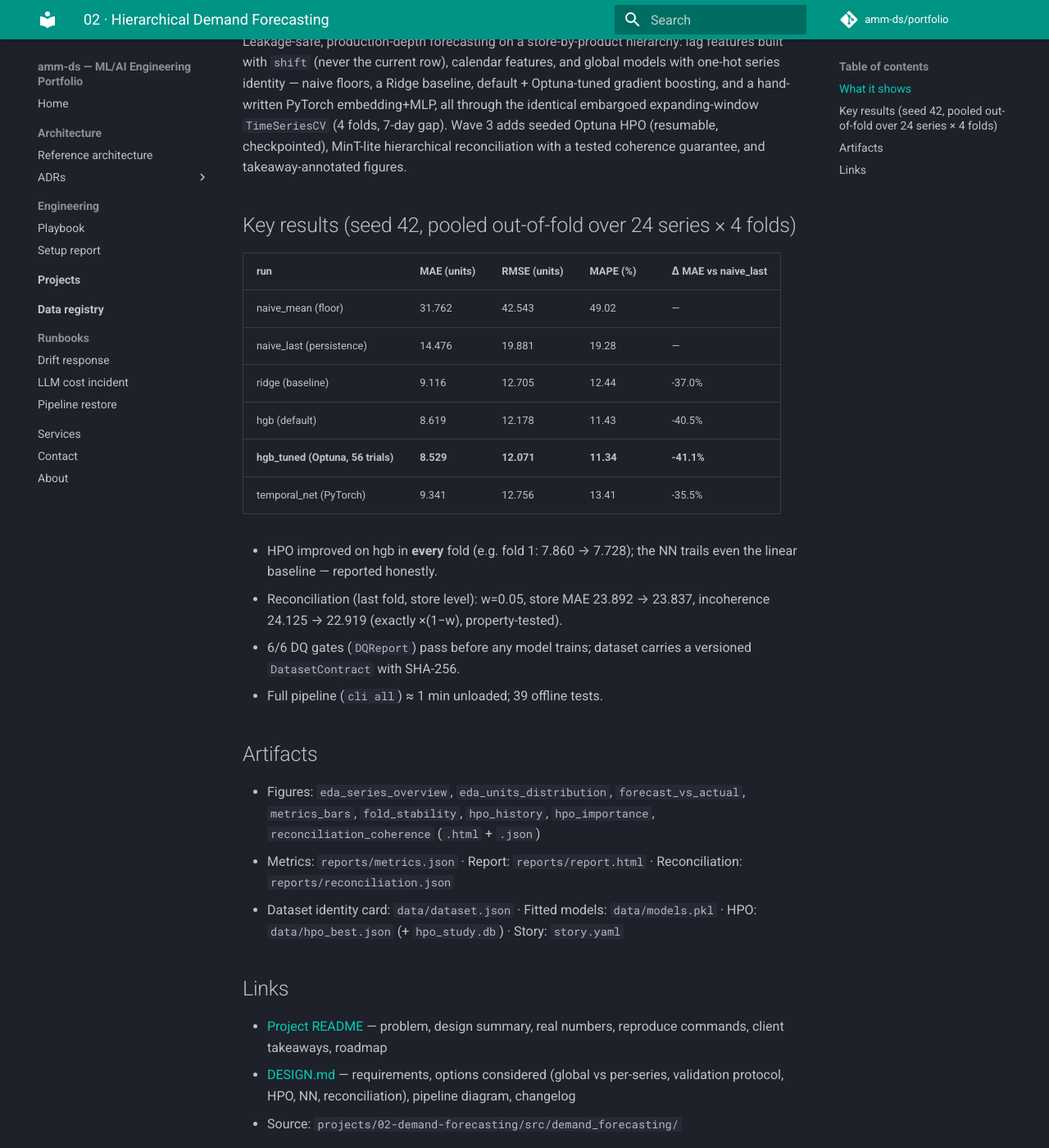
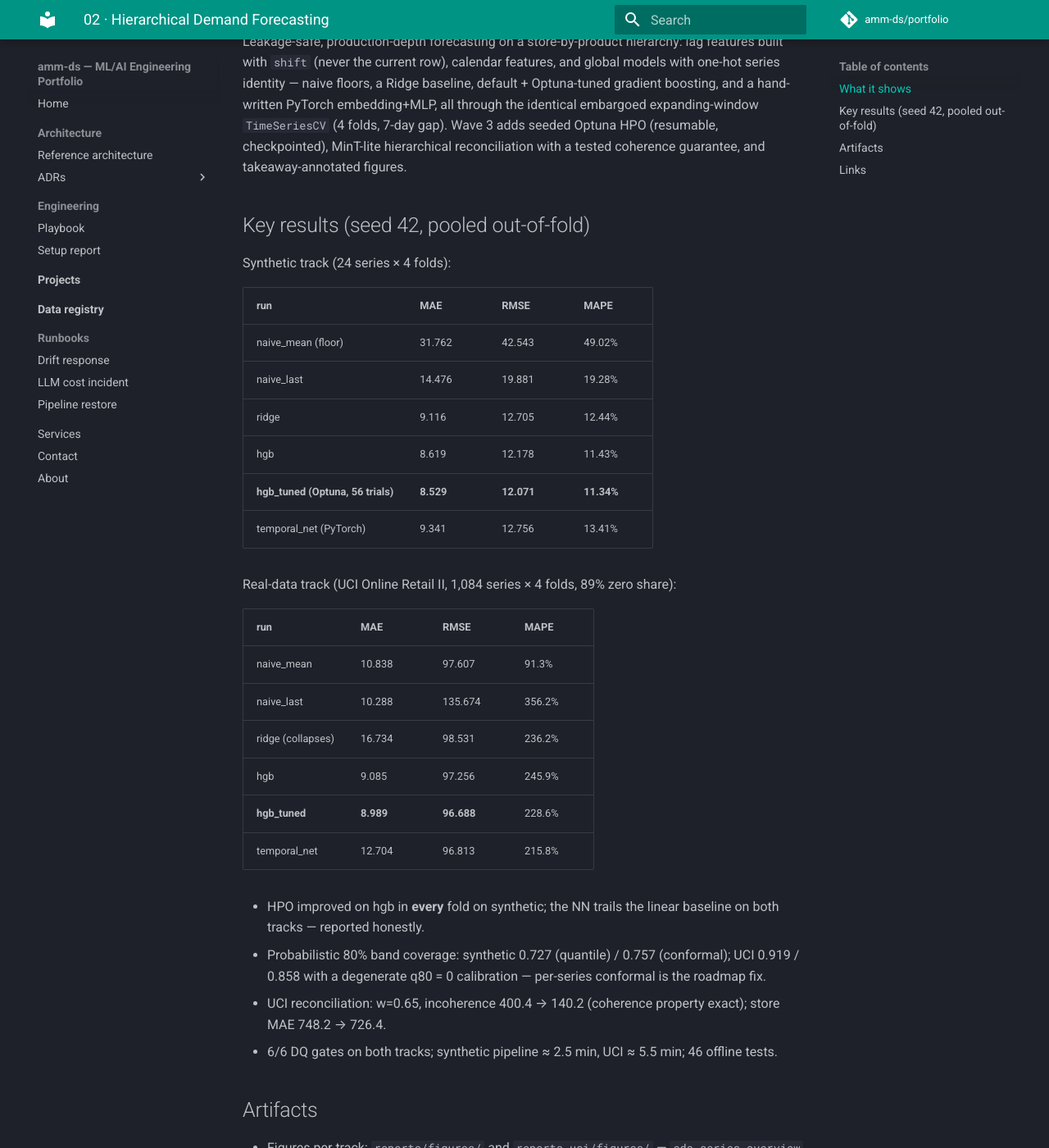
Before and after one commit to amm-ds/portfolio, an MkDocs documentation site: the page built from docs/projects/02-demand-forecasting.md, in a window 1280 px wide and 1400 px high, scrolled down 284 px. Shown: the whole window at 82% size. Built offline with MkDocs 1.6.1 and Material for MkDocs 9.7.7, drawn with Linux system fonts in a browser that asks for light colours; comment, search, counter and statistics services are not loaded; some of the changed text lies outside the part shown.

Commit message:
docs(projects): wave-7 results pages + mypy joblib override

```diff
--- a/docs/projects/02-demand-forecasting.md
+++ b/docs/projects/02-demand-forecasting.md
@@ -15,34 +15,50 @@ embedding+MLP, all through the identical embargoed expanding-window
 checkpointed), MinT-lite hierarchical reconciliation with a tested coherence
 guarantee, and takeaway-annotated figures.
 
-## Key results (seed 42, pooled out-of-fold over 24 series × 4 folds)
+## Key results (seed 42, pooled out-of-fold)
 
-| run | MAE (units) | RMSE (units) | MAPE (%) | Δ MAE vs naive_last |
-|---|---|---|---|---|
-| naive_mean (floor) | 31.762 | 42.543 | 49.02 | — |
-| naive_last (persistence) | 14.476 | 19.881 | 19.28 | — |
-| ridge (baseline) | 9.116 | 12.705 | 12.44 | -37.0% |
-| hgb (default) | 8.619 | 12.178 | 11.43 | -40.5% |
-| **hgb_tuned (Optuna, 56 trials)** | **8.529** | **12.071** | **11.34** | **-41.1%** |
-| temporal_net (PyTorch) | 9.341 | 12.756 | 13.41 | -35.5% |
+Synthetic track (24 series × 4 folds):
 
-- HPO improved on hgb in **every** fold (e.g. fold 1: 7.860 → 7.728); the NN
-  trails even the linear baseline — reported honestly.
-- Reconciliation (last fold, store level): w=0.05, store MAE 23.892 → 23.837,
-  incoherence 24.125 → 22.919 (exactly ×(1−w), property-tested).
-- 6/6 DQ gates (`DQReport`) pass before any model trains; dataset carries a
-  versioned `DatasetContract` with SHA-256.
-- Full pipeline (`cli all`) ≈ 1 min unloaded; 39 offline tests.
+| run | MAE | RMSE | MAPE |
+|---|---|---|---|
+| naive_mean (floor) | 31.762 | 42.543 | 49.02% |
+| naive_last | 14.476 | 19.881 | 19.28% |
+| ridge | 9.116 | 12.705 | 12.44% |
+| hgb | 8.619 | 12.178 | 11.43% |
+| **hgb_tuned (Optuna, 56 trials)** | **8.529** | **12.071** | **11.34%** |
+| temporal_net (PyTorch) | 9.341 | 12.756 | 13.41% |
+
+Real-data track (UCI Online Retail II, 1,084 series × 4 folds, 89% zero share):
+
+| run | MAE | RMSE | MAPE |
+|---|---|---|---|
+| naive_mean | 10.838 | 97.607 | 91.3% |
+| naive_last | 10.288 | 135.674 | 356.2% |
+| ridge (collapses) | 16.734 | 98.531 | 236.2% |
+| hgb | 9.085 | 97.256 | 245.9% |
+| **hgb_tuned** | **8.989** | **96.688** | 228.6% |
+| temporal_net | 12.704 | 96.813 | 215.8% |
+
+- HPO improved on hgb in **every** fold on synthetic; the NN trails the linear
+  baseline on both tracks — reported honestly.
+- Probabilistic 80% band coverage: synthetic 0.727 (quantile) / 0.757
+  (conformal); UCI 0.919 / 0.858 with a degenerate q80 = 0 calibration —
+  per-series conformal is the roadmap fix.
+- UCI reconciliation: w=0.65, incoherence 400.4 → 140.2 (coherence property
+  exact); store MAE 748.2 → 726.4.
+- 6/6 DQ gates on both tracks; synthetic pipeline ≈ 2.5 min, UCI ≈ 5.5 min;
+  46 offline tests.
 
 ## Artifacts
 
-- Figures: `eda_series_overview`, `eda_units_distribution`,
-  `forecast_vs_actual`, `metrics_bars`, `fold_stability`, `hpo_history`,
-  `hpo_importance`, `reconciliation_coherence` (`.html` + `.json`)
-- Metrics: `reports/metrics.json` · Report: `reports/report.html` ·
-  Reconciliation: `reports/reconciliation.json`
-- Dataset identity card: `data/dataset.json` · Fitted models: `data/models.pkl`
-  · HPO: `data/hpo_best.json` (+ `hpo_study.db`) · Story: `story.yaml`
+- Figures per track: `reports/figures/` and `reports_uci/figures/` —
+  `eda_series_overview`, `eda_units_distribution`, `forecast_vs_actual`,
+  `metrics_bars`, `fold_stability`, `hpo_history`, `hpo_importance`,
+  `reconciliation_coherence`, `probabilistic_band` (`.html` + `.json`)
+- Metrics: `reports/metrics.json` (+ `_uci`) · Report: `report.html` ·
+  Reconciliation: `reconciliation.json` · Probabilistic: `probabilistic.json`
+- Dataset cards: `data/dataset.json`, `data_uci/dataset.json` · HPO:
+  `data/hpo_best.json` (+ `hpo_study.db`) · Story: `story.yaml`
 
 ## Links
 
--- a/pyproject.toml
+++ b/pyproject.toml
@@ -45,7 +45,7 @@ module = ["portfolio_core.*", "portfolio_eval.*"]
 strict = true
 
 [[tool.mypy.overrides]]
-module = ["plotly.*", "sklearn.*"]
+module = ["plotly.*", "sklearn.*", "joblib.*"]
 ignore_missing_imports = true
 
 [tool.pytest.ini_options]
```
Also changed, not shown: docs/projects/03-anomaly-detection.md (+13 -5 lines), docs/projects/04-nlp-classification.md (+12 -8 lines), docs/projects/05-ml-pipeline-churn.md (+25 -21 lines), docs/projects/06-routing-optimization.md (+23 -28 lines).
